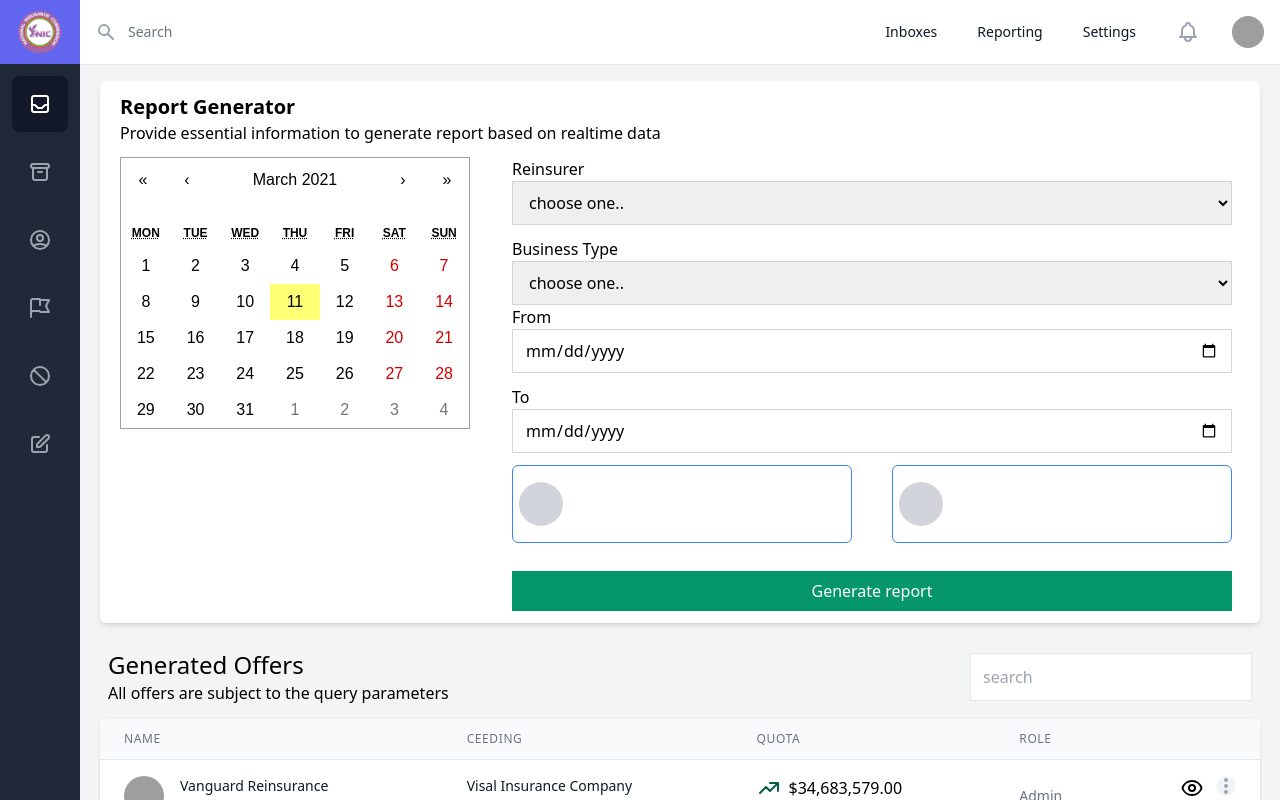
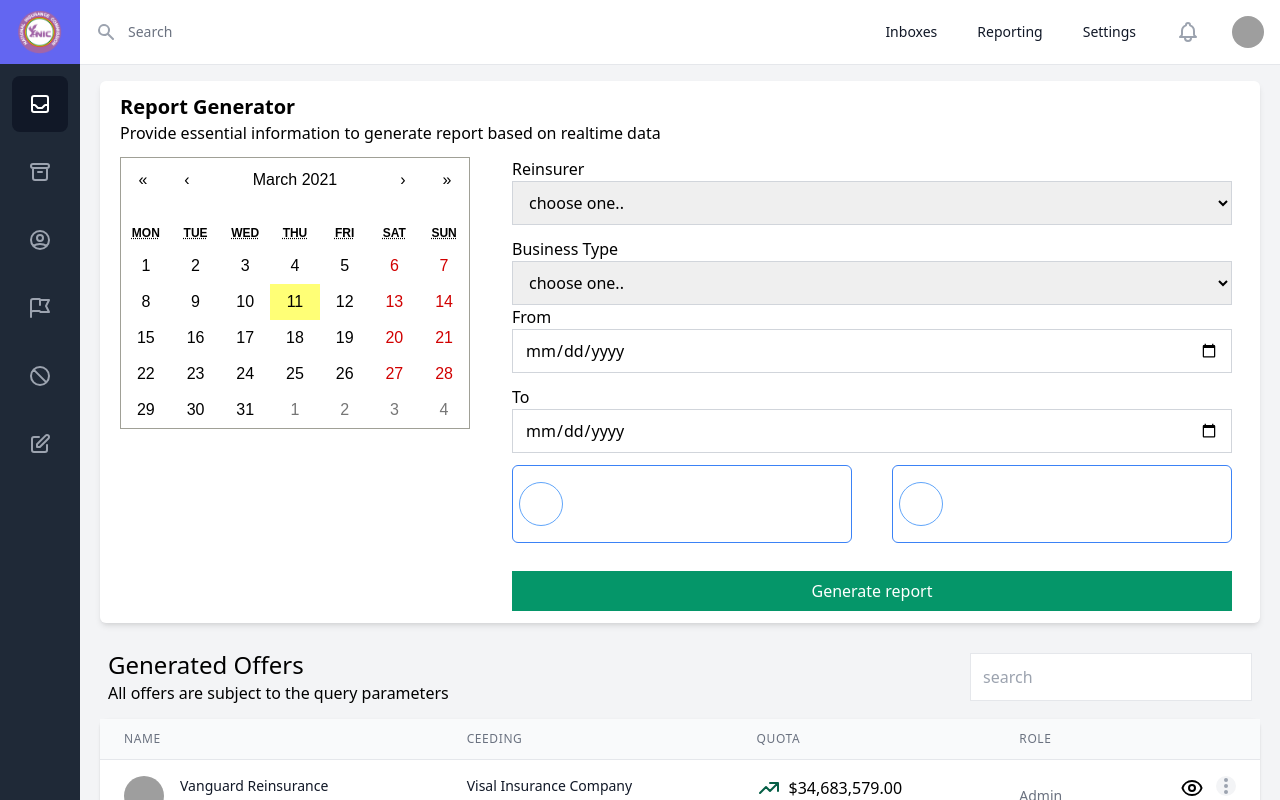
Before and after one commit to Khoby-790/template-nic, a React (Create React App) app: page /reports in a window 1280 px wide. Built offline with nearby package versions, Linux system fonts and the light colour scheme; grey boxes are pictures that could not be loaded.

Commit message:
--- Auto-Git Commit ---

```diff
--- a/src/pages/Reports/sections/InsurerReinsurerSelect.tsx
+++ b/src/pages/Reports/sections/InsurerReinsurerSelect.tsx
@@ -17,10 +17,10 @@ export default InsurerReinsurerSelect
 
 const Option = () => {
     return (
-        <div className="flex-1 hover:bg-blue-200 cursor-pointer bg-white mx-5 py-4 my-3 rounded-md border border-blue-500">
+        <div className="flex-1 hover:bg-blue-200 hover:border-blue-200 cursor-pointer bg-white mx-5 py-4 my-3 rounded-md border border-blue-500">
             <div className="w-14 flex flex-row">
                 <div className="w-20 flex items-center justify-center">
-                    <div className="h-11 rounded-full bg-gray-300 cursor-pointer w-11"></div>
+                    <div className="h-11 rounded-full border border-blue-400  cursor-pointer w-11"></div>
                 </div>
                 <div className="h-full bg-gray-400"></div>
             </div>
```
